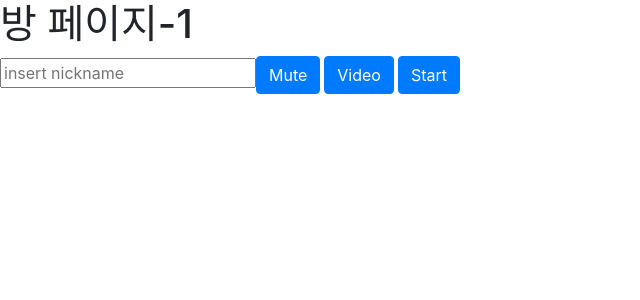
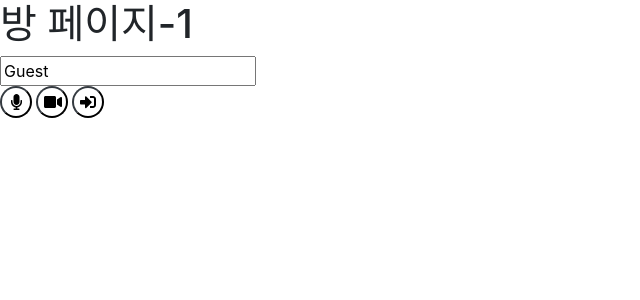
Before and after one commit to 34seod/isthereanyone, a React (Create React App) app in the folder client/: page /1 in a window 1280 px wide. Shown: the top 300 px of the page, without its empty margins (0-640 px from the left). Built offline with nearby package versions, Linux system fonts and the light colour scheme.

Commit message:
icon button

```diff
--- a/client/package.json
+++ b/client/package.json
@@ -4,10 +4,10 @@
   "private": true,
   "dependencies": {
     "@fortawesome/fontawesome-common-types": "^0.2.34",
-    "@fortawesome/fontawesome-svg-core": "^1.2.34",
+    "@fortawesome/fontawesome-svg-core": "^1.2.35",
     "@fortawesome/free-brands-svg-icons": "^5.15.2",
     "@fortawesome/free-regular-svg-icons": "^5.15.2",
-    "@fortawesome/free-solid-svg-icons": "^5.15.2",
+    "@fortawesome/free-solid-svg-icons": "^5.15.3",
     "@fortawesome/react-fontawesome": "^0.1.14",
     "@testing-library/jest-dom": "^5.11.9",
     "@testing-library/react": "^11.2.5",
--- a/client/src/components/GreenRoom/GreenRoom.tsx
+++ b/client/src/components/GreenRoom/GreenRoom.tsx
@@ -1,6 +1,14 @@
 import React, { ChangeEvent, Dispatch, SetStateAction } from 'react';
+import {
+  faMicrophone,
+  faMicrophoneSlash,
+  faVideo,
+  faVideoSlash,
+  faSignInAlt,
+} from '@fortawesome/free-solid-svg-icons';
 import { RoomState } from '../../types';
 import './GreenRoom.css';
+import IconButton from '../IconButton/IconButton';
 
 type Props = {
   roomId: string
@@ -9,17 +17,19 @@ type Props = {
 };
 
 const GreenRoom = ({ roomId, roomState, setRoomState }: Props) => {
+  const handleKeyPress = (e: React.KeyboardEvent) => {
+    if (e.key === 'Enter') handleStartButton();
+  };
+
   const handleNickNameChange = (event: ChangeEvent<HTMLInputElement>) => {
     setRoomState((prev) => ({ ...prev, nickName: event.target.value.trim() }));
   };
 
   const handleMuteButton = () => {
-    console.log('mute', roomState.isMuted);
     setRoomState((prev) => ({ ...prev, isMuted: !prev.isMuted }));
   };
 
   const handleVideoButton = () => {
-    console.log('video', roomState.isRecording);
     setRoomState((prev) => ({ ...prev, isRecording: !prev.isRecording }));
   };
 
@@ -32,14 +42,23 @@ const GreenRoom = ({ roomId, roomState, setRoomState }: Props) => {
       <h1>{`방 페이지-${roomId}`}</h1>
       <input
         type="text"
-        placeholder="insert nickname"
+        placeholder="Insert nickname"
         value={roomState.nickName}
         onChange={handleNickNameChange}
+        onKeyPress={handleKeyPress}
         className="text-input-field"
       />
-      <button className="btn btn-primary mr-1" type="button" onClick={handleMuteButton}>Mute</button>
-      <button className="btn btn-primary mr-1" type="button" onClick={handleVideoButton}>Video</button>
-      <button className="btn btn-primary mr-1" type="button" onClick={handleStartButton}>Start</button>
+      <div>
+        <IconButton
+          icon={roomState.isMuted ? faMicrophoneSlash : faMicrophone}
+          handleOnclick={handleMuteButton}
+        />
+        <IconButton
+          icon={roomState.isRecording ? faVideoSlash : faVideo}
+          handleOnclick={handleVideoButton}
+        />
+        <IconButton icon={faSignInAlt} handleOnclick={handleStartButton} />
+      </div>
     </>
   );
 };
--- /dev/null
+++ b/client/src/components/IconButton/IconButton.css
@@ -0,0 +1,6 @@
+.icon-button {
+    color: black;
+    background-color: white;
+    width: 2rem;
+    height: 2rem;
+}
--- /dev/null
+++ b/client/src/components/IconButton/IconButton.tsx
@@ -0,0 +1,17 @@
+import React from 'react';
+import { FontAwesomeIcon } from '@fortawesome/react-fontawesome';
+import './IconButton.css';
+import { IconProp } from '@fortawesome/fontawesome-svg-core';
+
+type Props = {
+  icon: IconProp
+  handleOnclick: () => void
+};
+
+const IconButton = ({ icon, handleOnclick }: Props) => (
+  <button type="button" className="rounded-circle border-dark mr-1 icon-button" onClick={handleOnclick}>
+    <FontAwesomeIcon icon={icon} />
+  </button>
+);
+
+export default IconButton;
--- a/client/src/components/VideoRoom/VideoRoom.tsx
+++ b/client/src/components/VideoRoom/VideoRoom.tsx
@@ -1,10 +1,23 @@
 import React, { useEffect, useState } from 'react';
 import { useHistory } from 'react-router-dom';
+import {
+  faMicrophone,
+  faMicrophoneSlash,
+  faVideo,
+  faVideoSlash,
+  faDesktop,
+  faLink,
+  faSignInAlt,
+  faSignOutAlt,
+  faLock,
+  faLockOpen
+} from '@fortawesome/free-solid-svg-icons';
 import useSocket from '../../lib/useSocket';
 import { RoomState, VideoSrc } from '../../types';
 import Chat from '../Chat/Chat';
 import Video from '../Video/Video';
 import './VideoRoom.css';
+import IconButton from '../IconButton/IconButton';
 
 type Props = {
   roomId: string
@@ -16,6 +29,9 @@ const VideoRoom = ({ roomId, roomState }: Props) => {
   const history = useHistory();
   const [videoSrces, setVideoSrces] = useState<VideoSrc[]>([]);
   const [lock, setLock] = useState<boolean>(false);
+  const [isMuted, setIsMuted] = useState<boolean>(roomState.isMuted);
+  const [isRecording, setIsRecording] =
+    useState<boolean>(roomState.isRecording);
   const {
     messages,
     sendMessage,
@@ -31,10 +47,12 @@ const VideoRoom = ({ roomId, roomState }: Props) => {
   }, [roomId]);
 
   const handleMuteButton = () => {
+    setIsMuted((prev) => !prev);
     handleMute();
   };
 
   const handleVideoButton = () => {
+    setIsRecording((prev) => !prev);
     handleScreen();
   };
 
@@ -44,12 +62,28 @@ const VideoRoom = ({ roomId, roomState }: Props) => {
   };
 
   const handleLockButton = () => {
+    setLock((prev) => !prev);
     handleLock();
   };
 
   return (
     <>
       <h1>{`방 페이지-${roomId}`}</h1>
+      <div>
+        <IconButton
+          icon={isMuted ? faMicrophoneSlash : faMicrophone}
+          handleOnclick={handleMuteButton}
+        />
+        <IconButton
+          icon={isRecording ? faVideoSlash : faVideo}
+          handleOnclick={handleVideoButton}
+        />
+        <IconButton icon={faSignOutAlt} handleOnclick={handleHangUpButton} />
+        <IconButton
+          icon={lock ? faLock : faLockOpen}
+          handleOnclick={handleLockButton}
+        />
+      </div>
       <video
         id="localVideo"
         ref={videoRef}
@@ -60,12 +94,6 @@ const VideoRoom = ({ roomId, roomState }: Props) => {
         <track kind="captions" />
       </video>
       {videoSrces.map((videoSrc) => <Video key={`${videoSrc.socketId}`} videoSrc={videoSrc} />)}
-      <div>
-        <button className="btn btn-primary mr-1" type="button" onClick={handleMuteButton}>Mute</button>
-        <button className="btn btn-primary mr-1" type="button" onClick={handleVideoButton}>Video</button>
-        <button className="btn btn-primary mr-1" type="button" onClick={handleHangUpButton}>HangUp</button>
-        <button className="btn btn-primary mr-1" type="button" onClick={handleLockButton}>Lock</button>
-      </div>
       <hr />
       <Chat roomId={roomId} messages={messages} sendMessage={sendMessage} />
     </>
--- a/client/src/lib/usePeer.tsx
+++ b/client/src/lib/usePeer.tsx
@@ -70,7 +70,8 @@ const usePeer = (
     if (isRecording) handleScreen();
     if (localVideoRef.current) {
       localVideoRef.current.srcObject = stream;
-      start();
+      socketRef.current?.emit('create or join', roomId, nickName);
+      sendMessageRTC('got user media');
     }
   };
 
@@ -86,7 +87,6 @@ const usePeer = (
   };
 
   const maybeStart = (socketId: string) => {
-
     if (!peersRef.current[socketId].isStarted && typeof localStreamRef.current !== 'undefined' && peersRef.current[socketId].isChannelReady) {
       const pc = createPeerConnection(socketId);
       localStreamRef.current.getTracks().forEach((track) => {
@@ -117,7 +117,6 @@ const usePeer = (
       return undefined;
     }
   };
-
 
   const handleRemoteStreamAdded = (
     event: RTCTrackEvent, socketId: string
@@ -249,11 +248,6 @@ const usePeer = (
     setVideoSrces((prev) => prev.filter((e) => e.socketId !== socketId));
   };
 
-  const start = () => {
-    socketRef.current?.emit('create or join', roomId, nickName);
-    sendMessageRTC('got user media');
-  };
-
   const hangup = () => {
     if (localStreamRef.current) {
       localStreamRef.current.getTracks().forEach(track => track.stop());
--- a/client/src/pages/new.tsx
+++ b/client/src/pages/new.tsx
@@ -1,18 +1,15 @@
 
 import React from 'react';
 import { Link, useHistory  } from 'react-router-dom';
+import { urlEscape } from '../types';
 
 const New = () => {
   const [roomName, setRoomName] = React.useState('');
   const history = useHistory();
 
   const handleRoomNameChange = (event: React.ChangeEvent<HTMLInputElement>) => {
-    setRoomName(escapeUrl(event.target.value.trim()));
+    setRoomName(urlEscape(event.target.value.trim()));
   };
-
-  const escapeUrl = (roomId: string) => (
-    roomId.replace(/(`|~|!|@|#|\$|%|\^|&|\*|\(|\)|-|_|=|\+|{|}|\[|\]|\\|\||'|"|;|:|,|<|>|\.|\/|\?|\s)/g, '')
-  );
 
   const handleKeyPress = (e: React.KeyboardEvent) => {
     if (e.key === 'Enter') history.push(`/${roomName}`);
--- a/client/src/pages/room.tsx
+++ b/client/src/pages/room.tsx
@@ -1,19 +1,29 @@
-import React, { useState } from 'react';
+import React, { useEffect, useState } from 'react';
+import { useHistory, useLocation } from 'react-router-dom';
 import GreenRoom from '../components/GreenRoom/GreenRoom';
 import VideoRoom from '../components/VideoRoom/VideoRoom';
-import { RoomState } from '../types';
+import { RoomState, urlEscape } from '../types';
 
 type MatchParams = {
   roomId: string
 };
 
 const Room = ({ roomId }: MatchParams) => {
+  const history = useHistory();
+  const location = useLocation();
   const [roomState, setRoomState] = useState<RoomState>({
     isStarted: false,
     isMuted: false,
     isRecording: false,
-    nickName: ''
+    nickName: 'Guest'
   });
+
+  useEffect(() => {
+    const url = urlEscape(location.pathname);
+    if (location.pathname !== url) {
+      history.push(url);
+    }
+  }, []);
 
   return (
     <>
--- a/client/src/types.ts
+++ b/client/src/types.ts
@@ -9,3 +9,7 @@ export type VideoSrc = {
   socketId: string
   nickName: string
 };
+
+export const urlEscape = (roomId: string) => (
+  roomId.replace(/(`|~|!|@|#|\$|%|\^|&|\*|\(|\)|-|_|=|\+|{|}|\[|\]|\\|\||'|"|;|:|,|<|>|\.|\/|\?|\s)/g, '')
+);
```
Also changed, not shown: 1 other file (tests, documents, lock files or other folders).
